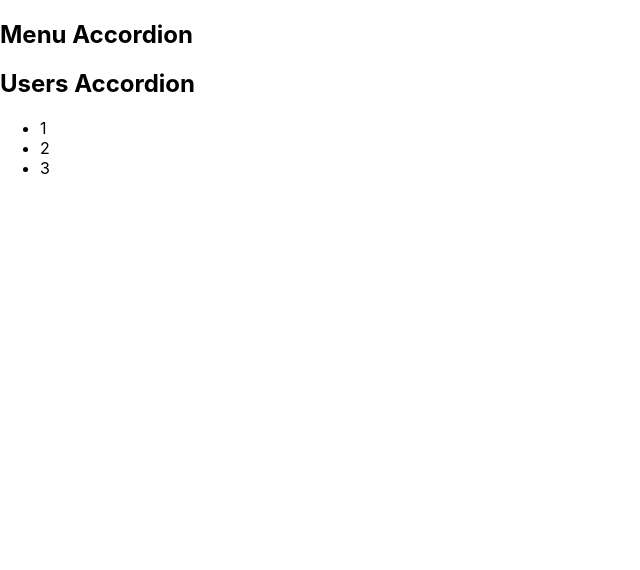
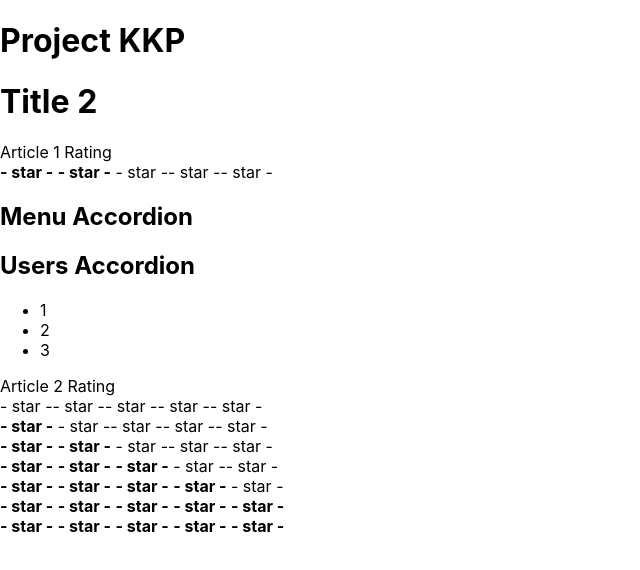
Before and after one commit to BorisPanich/react_KKP, a React (Create React App) app: page / in a window 1280 px wide. Shown: the top 570 px of the page, without its empty margins (0-640 px from the left). Built offline with nearby package versions, Linux system fonts and the light colour scheme.

Commit message:
rendering

```diff
--- a/src/App.tsx
+++ b/src/App.tsx
@@ -6,20 +6,20 @@ import Rating from './components/Rating';
 function App() {
   return (
     <div>
-      {/* <PageTitle title={"Project KKP"} />
-      <PageTitle title={"title 2"} />
+      <PageTitle title={"Project KKP"} />
+      <PageTitle title={"Title 2"} />
       Article 1 Rating
-      <Rating value={2} /> */}
+      <Rating value={2} />
       <Accordion titleValue={"Menu Accordion"} colapsed={true} />
       <Accordion titleValue={"Users Accordion"} colapsed={false} />
-      {/* Article 2 Rating
+      Article 2 Rating
       <Rating value={0} />
       <Rating value={1} />
       <Rating value={2} />
       <Rating value={3} />
       <Rating value={4} />
       <Rating value={5} />
-      <Rating value={6} /> */}
+      <Rating value={6} />
     </div>
   );
 }
--- a/src/components/Accordion.tsx
+++ b/src/components/Accordion.tsx
@@ -7,17 +7,12 @@ type AccordionPropsType = {
 
 function Accordion(props: AccordionPropsType) {
 
-  if (props.colapsed === true) {
     return <div>
       <AccordionTitle title={props.titleValue} />
-    </div>
-  } else {
-    return <div>
-      <AccordionTitle title={props.titleValue} />
-      <AccordionBody />
+      { !props.colapsed && <AccordionBody />}
     </div>
   }
-}
+
 
 type AccordionTitlePropsType = {
   title: string
--- a/src/components/Rating.tsx
+++ b/src/components/Rating.tsx
@@ -6,71 +6,16 @@ type RatingPropsType = {
 
 function Rating(props: RatingPropsType) {
 
-    if (props.value === 1) {
         return (
             <div>
-                <Star selected={true} />
-                <Star selected={false} />
-                <Star selected={false} />
-                <Star selected={false} />
-                <Star selected={false} />
+                <Star selected={ props.value > 0} />
+                <Star selected={ props.value > 1} />
+                <Star selected={ props.value > 2} />
+                <Star selected={ props.value > 3} />
+                <Star selected={ props.value > 4} />
             </div>
         )
-    }
-    if (props.value === 2) {
-        return (
-            <div>
-                <Star selected={true} />
-                <Star selected={true} />
-                <Star selected={false} />
-                <Star selected={false} />
-                <Star selected={false} />
-            </div>
-        )
-    }
-    if (props.value === 3) {
-        return (
-            <div>
-                <Star selected={true} />
-                <Star selected={true} />
-                <Star selected={true} />
-                <Star selected={false} />
-                <Star selected={false} />
-            </div>
-        )
-    }
-    if (props.value === 4) {
-        return (
-            <div>
-                <Star selected={true} />
-                <Star selected={true} />
-                <Star selected={true} />
-                <Star selected={true} />
-                <Star selected={false} />
-            </div>
-        )
-    }
-    if (props.value === 5) {
-        return (
-            <div>
-                <Star selected={true} />
-                <Star selected={true} />
-                <Star selected={true} />
-                <Star selected={true} />
-                <Star selected={true} />
-            </div>
-        )
-    }
 
-    return (
-        <div>
-            <Star selected={false} />
-            <Star selected={false} />
-            <Star selected={false} />
-            <Star selected={false} />
-            <Star selected={false} />
-        </div>
-    )
 }
 
 type StarPropsType = {
```
